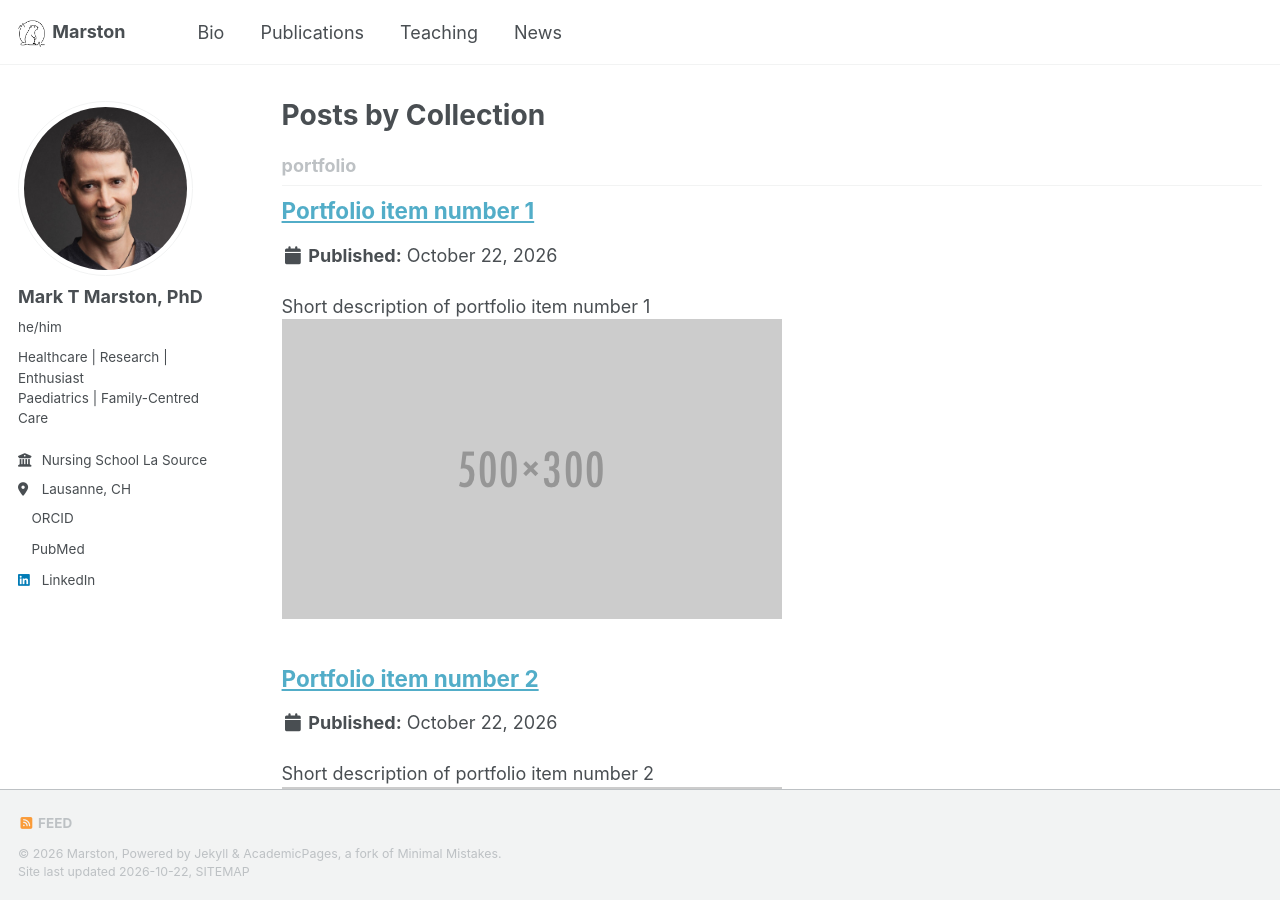
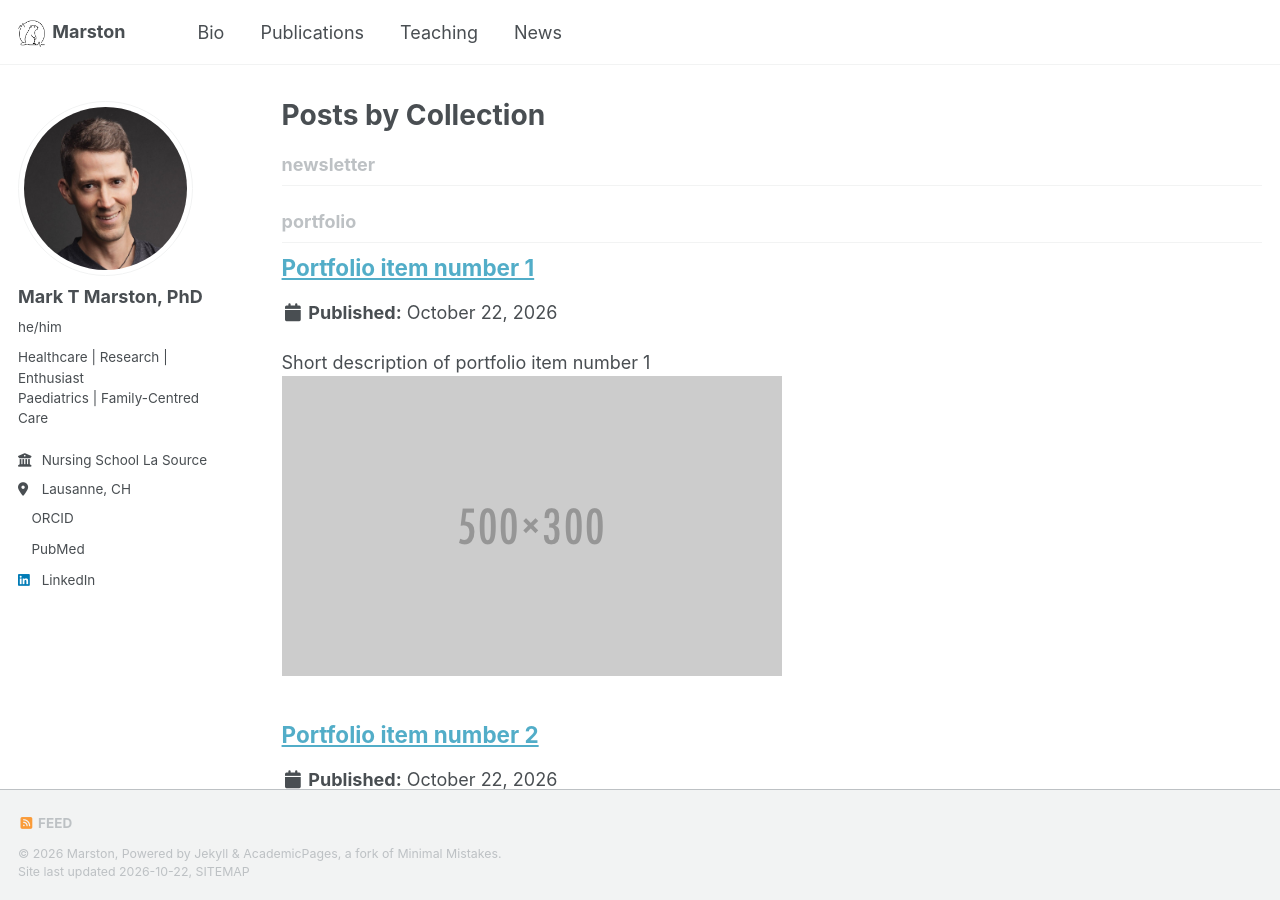
Before and after one commit to marstonRN/marston.github.io, a Jekyll site: the page built from _pages/collection-archive.html, in a window 1280 px wide and 900 px high. Built offline with Jekyll 4.4.1, drawn with Linux system fonts in a browser that asks for light colours; a style sheet for code colours, icons or effects is not loaded.

Commit message:
Update _config.yml

```diff
--- a/_config.yml
+++ b/_config.yml
@@ -235,6 +235,9 @@ collections:
   talks:
     output: true
     permalink: /:collection/:path/
+  newsletter:
+    output: true
+    permalink: /:collection/:path/
 
 
 # These settings control how pages and collections are included in the site
@@ -292,6 +295,14 @@ defaults:
       layout: talk
       author_profile: true
       share: true
+  # _newsletter
+  - scope:
+      path: ""
+      type: newsletter
+    values:
+      layout: single
+      author_profile: true
+      share: false
 
 
 # Sass/SCSS
```
